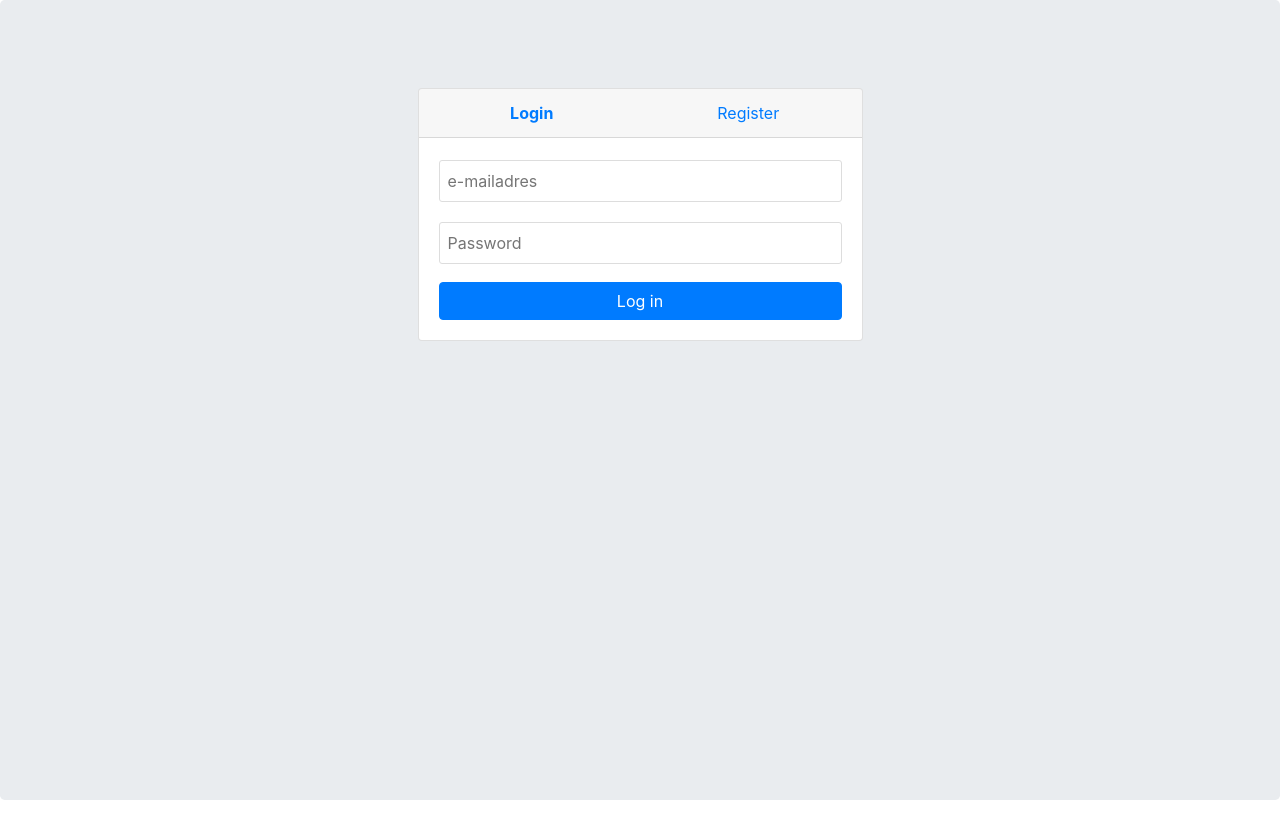
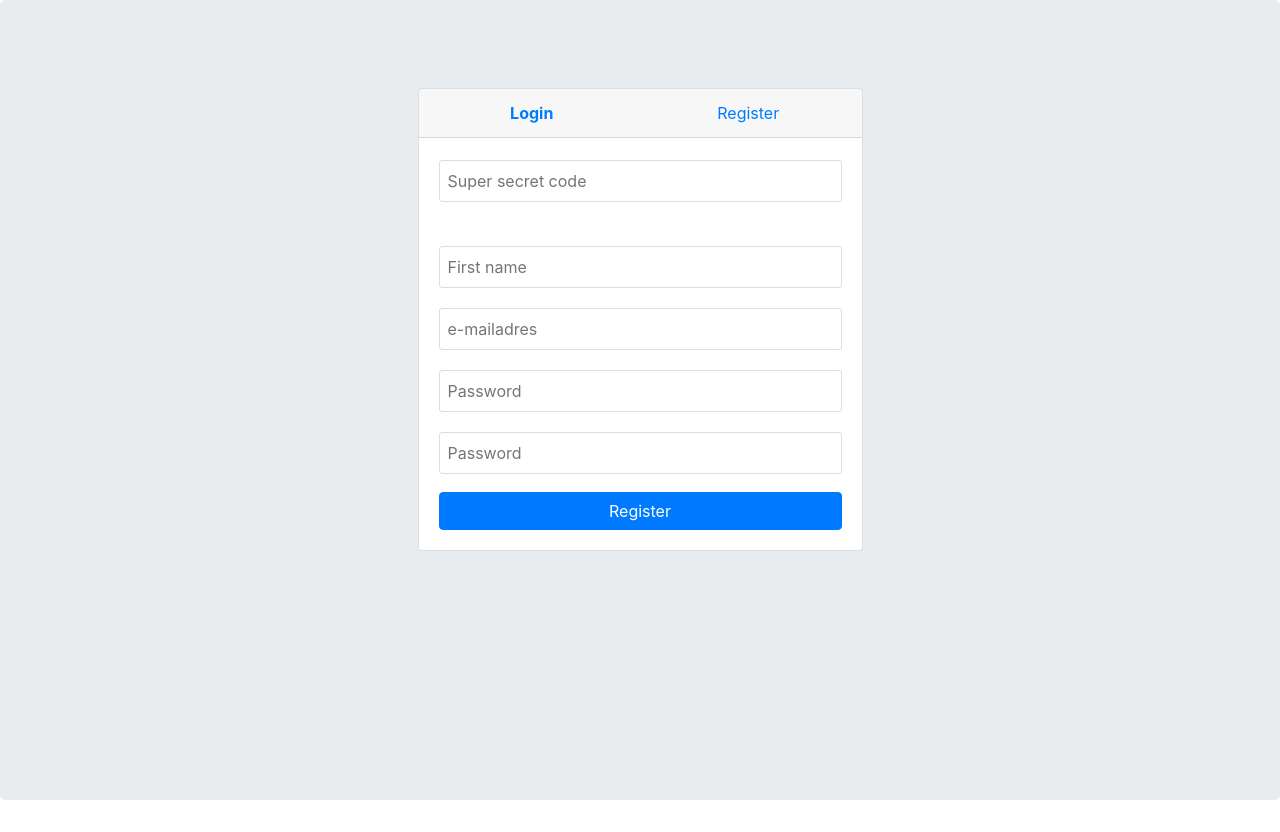
Before and after one commit to CarbonvanE/solar, a Django app: page /login in a window 1280 px wide. Run offline with Django 3.2, Linux system fonts and the light colour scheme; style sheets or scripts are compiled from the project's sources; parts of the project's set-up code (start-up, migrations or seed data) failed here and were passed over; some libraries are stand-ins or nearby versions.

Commit message:
fix: Improved the UX of the login view, when a user now gets an error message while registering he/she stays on the 'register' tab

```diff
--- a/app/static/app/stylesheets/sass/login.scss
+++ b/app/static/app/stylesheets/sass/login.scss
@@ -8,10 +8,6 @@
 
     .active {
         font-weight: bold;
-    }
-
-    #register-form {
-        display: none;
     }
 
     input {
--- a/app/templates/app/login.html
+++ b/app/templates/app/login.html
@@ -48,7 +48,7 @@
                         <div class="card-body">
                             <div class="row">
                                 <div class="col-lg-12 ">
-                                    <form id="login-form" method="post">
+                                    <form id="login-form" method="post" {% if register is not "True" %} style="display:none" {% endif %}>
                                         {% csrf_token %}
                                         <div class="form-group">
                                             <input type="email" name="email" placeholder="e-mailadres">
@@ -58,7 +58,7 @@
                                         </div>
                                         <input class="btn btn-primary" type="submit" value="Log in">
                                     </form>
-                                    <form id="register-form" method="post" >
+                                    <form id="register-form" method="post" {% if register is "True" %} style="display:none" {% endif %}>
                                         {% csrf_token %}
                                         <div class="form-group">
                                             <input type="text" name="super-secret-code" placeholder="Super secret code">
```
